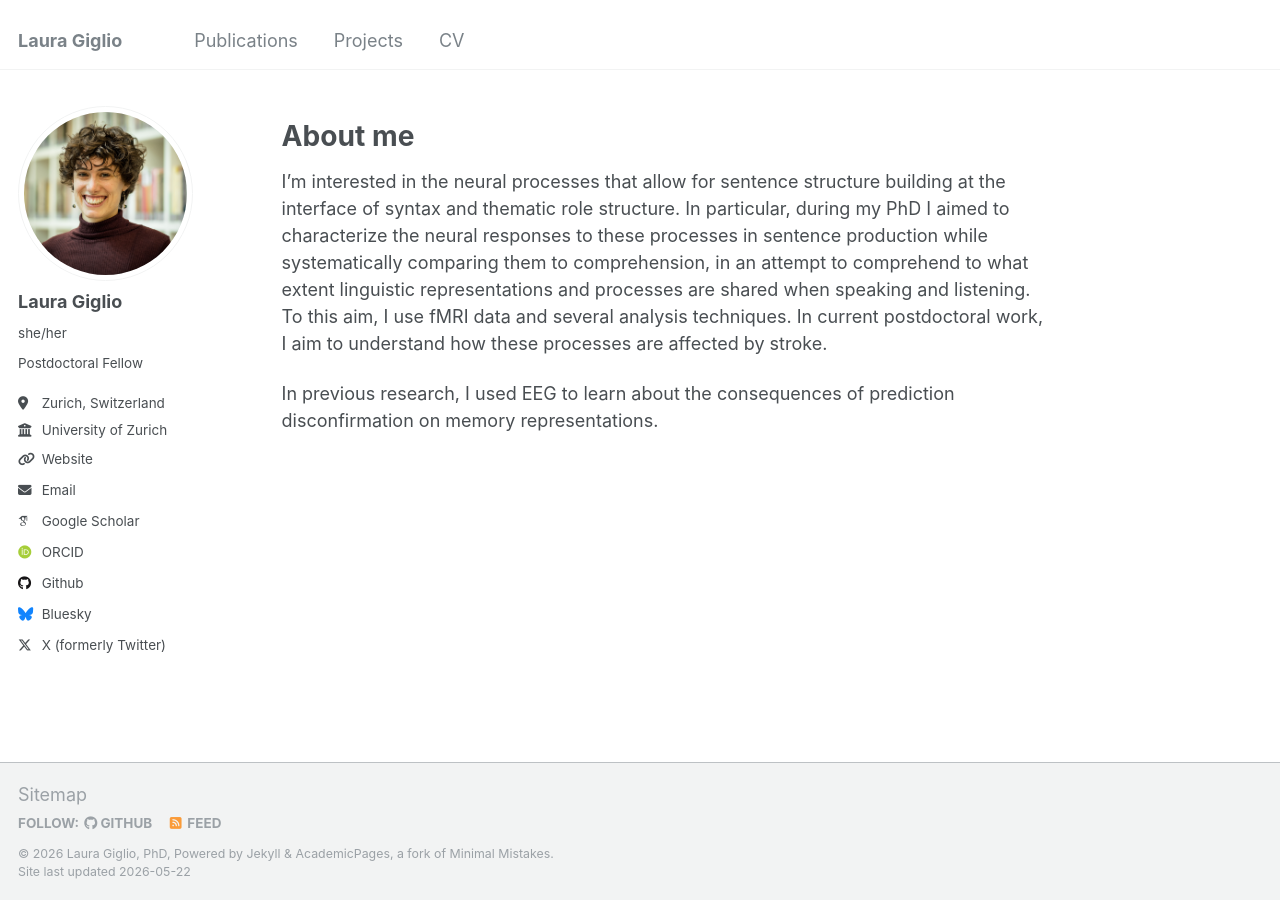
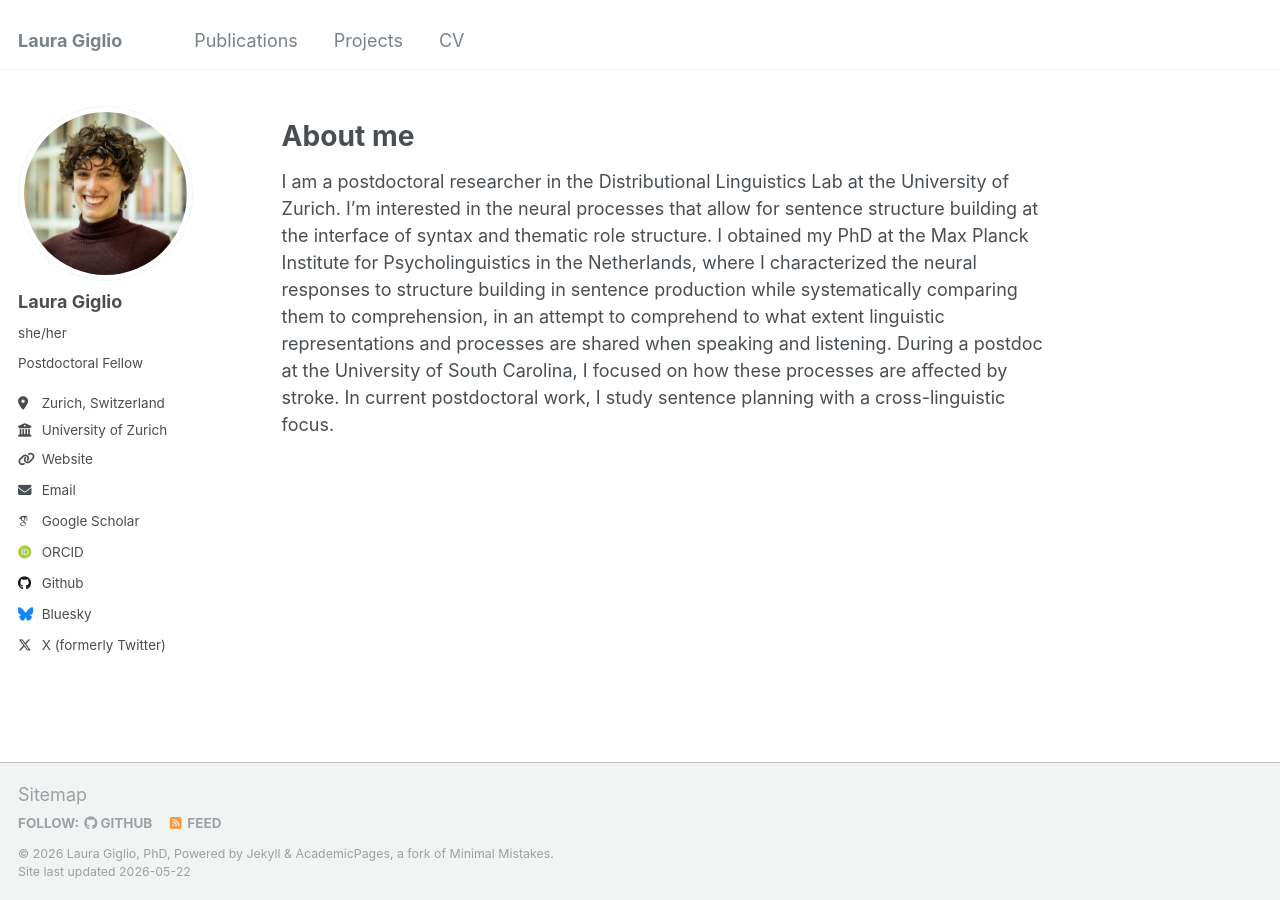
Before and after one commit to lauragiglio/lauragiglio.github.io, a Jekyll site: the page built from _pages/about.md, in a window 1280 px wide. Built offline with Jekyll 4.4.1, drawn with Linux system fonts in a browser that asks for light colours; some web fonts are replaced.

Commit message:
Update about.md

```diff
--- a/_pages/about.md
+++ b/_pages/about.md
@@ -9,6 +9,4 @@ redirect_from:
 
 About me
 ======
-I'm interested in the neural processes that allow for sentence structure building at the interface of syntax and thematic role structure. In particular, during my PhD I aimed to characterize the neural responses to these processes in sentence production while systematically comparing them to comprehension, in an attempt to comprehend to what extent linguistic representations and processes are shared when speaking and listening. To this aim, I use fMRI data and several analysis techniques. In current postdoctoral work, I aim to understand how these processes are affected by stroke.
-
-In previous research, I used EEG to learn about the consequences of prediction disconfirmation on memory representations.
+I am a postdoctoral researcher in the Distributional Linguistics Lab at the University of Zurich. I'm interested in the neural processes that allow for sentence structure building at the interface of syntax and thematic role structure. I obtained my PhD at the Max Planck Institute for Psycholinguistics in the Netherlands, where I characterized the neural responses to structure building in sentence production while systematically comparing them to comprehension, in an attempt to comprehend to what extent linguistic representations and processes are shared when speaking and listening. During a postdoc at the University of South Carolina, I focused on how these processes are affected by stroke. In current postdoctoral work, I study sentence planning with a cross-linguistic focus.
```
